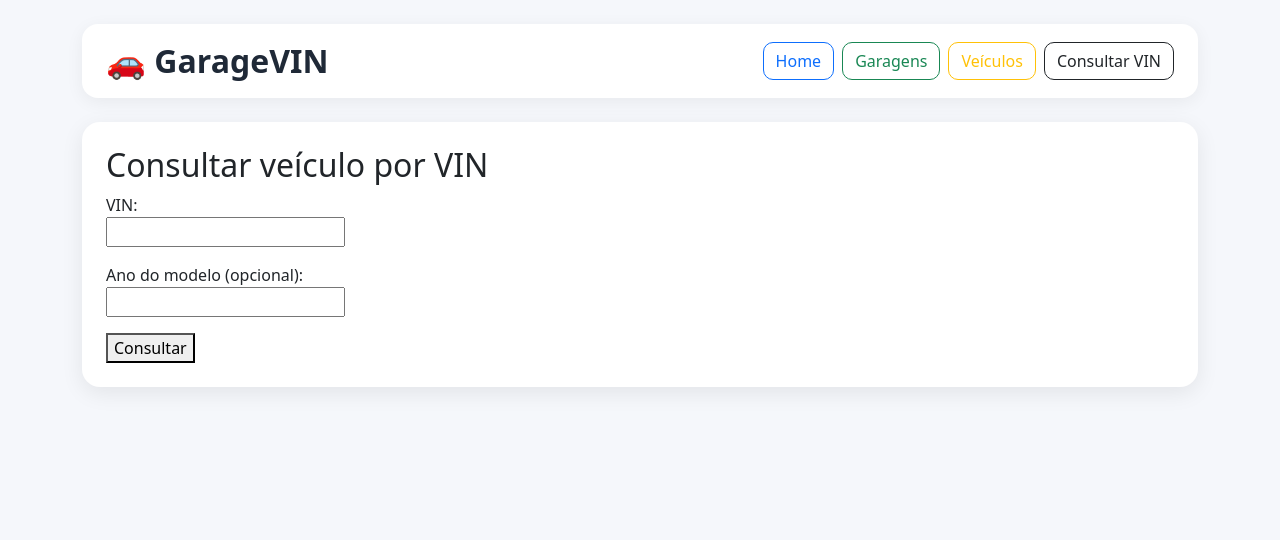
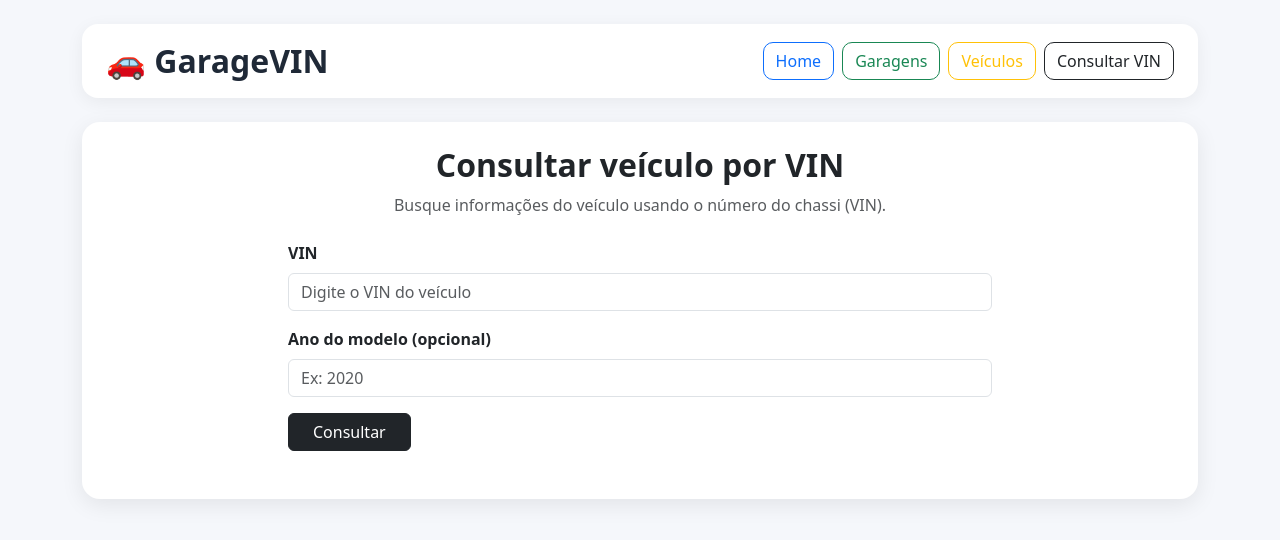
Before and after one commit to Gabrieldanttasx/wsBackend-Fabrica26.1, a Django app: page /consultar-vin/ in a window 1280 px wide. Shown: the top 540 px of the page. Run offline with Django 5.2, Linux system fonts and the light colour scheme.

Commit message:
style: melhora tela de consulta por VIN

```diff
--- a/garagem/templates/garagem/consulta_vin.html
+++ b/garagem/templates/garagem/consulta_vin.html
@@ -1,42 +1,81 @@
 {% extends 'garagem/base.html' %}
 
 {% block content %}
-<h2>Consultar veículo por VIN</h2>
+<div class="row justify-content-center">
+    <div class="col-lg-8">
+        <div class="text-center mb-4">
+            <h2 class="fw-bold">Consultar veículo por VIN</h2>
+            <p class="text-muted mb-0">
+                Busque informações do veículo usando o número do chassi (VIN).
+            </p>
+        </div>
 
-<form method="post">
+        <form method="post" class="mb-4">
             {% csrf_token %}
-    <p>
-        <label>VIN:</label><br>
-        <input type="text" name="vin">
-    </p>
 
-    <p>
-        <label>Ano do modelo (opcional):</label><br>
-        <input type="text" name="ano_modelo">
-    </p>
+            <div class="mb-3">
+                <label class="form-label fw-semibold">VIN</label>
+                <input
+                    type="text"
+                    name="vin"
+                    class="form-control"
+                    placeholder="Digite o VIN do veículo"
+                    value="{{ request.POST.vin|default:'' }}"
+                >
+            </div>
 
-    <button type="submit">Consultar</button>
+            <div class="mb-3">
+                <label class="form-label fw-semibold">Ano do modelo (opcional)</label>
+                <input
+                    type="text"
+                    name="ano_modelo"
+                    class="form-control"
+                    placeholder="Ex: 2020"
+                    value="{{ request.POST.ano_modelo|default:'' }}"
+                >
+            </div>
+
+            <button type="submit" class="btn btn-dark px-4">
+                Consultar
+            </button>
         </form>
 
         {% if erro %}
-    <p>{{ erro }}</p>
+            <div class="alert alert-danger">
+                {{ erro }}
+            </div>
         {% endif %}
 
         {% if resultado %}
-    <hr>
-    <h3>Resultado</h3>
-    <p><strong>Marca:</strong> {{ resultado.Make }}</p>
-    <p><strong>Modelo:</strong> {{ resultado.Model }}</p>
-    <p><strong>Ano:</strong> {{ resultado.ModelYear }}</p>
-    <p><strong>Fabricante:</strong> {{ resultado.Manufacturer }}</p>
-    <p><strong>Tipo de veículo:</strong> {{ resultado.VehicleType }}</p>
-    <p><strong>VIN consultado:</strong> {{ resultado.VIN }}</p>
+            <div class="card border-0 shadow-sm mt-4">
+                <div class="card-body">
+                    <h4 class="fw-bold mb-3">Resultado da consulta</h4>
 
-    <br>
+                    <div class="row g-3">
+                        <div class="col-md-6">
+                            <p class="mb-2"><strong>Marca:</strong> {{ resultado.Make }}</p>
+                            <p class="mb-2"><strong>Modelo:</strong> {{ resultado.Model }}</p>
+                            <p class="mb-2"><strong>Ano:</strong> {{ resultado.ModelYear }}</p>
+                        </div>
 
-    <a href="{% url 'criar_veiculo' %}?vin={{ resultado.VIN }}&marca={{ resultado.Make }}&modelo={{ resultado.Model }}&ano_modelo={{ resultado.ModelYear }}&fabricante={{ resultado.Manufacturer }}&tipo_veiculo={{ resultado.VehicleType }}">
+                        <div class="col-md-6">
+                            <p class="mb-2"><strong>Fabricante:</strong> {{ resultado.Manufacturer }}</p>
+                            <p class="mb-2"><strong>Tipo de veículo:</strong> {{ resultado.VehicleType }}</p>
+                            <p class="mb-2"><strong>VIN consultado:</strong> {{ resultado.VIN }}</p>
+                        </div>
+                    </div>
+
+                    <div class="mt-4">
+                        <a
+                            class="btn btn-success"
+                            href="{% url 'criar_veiculo' %}?vin={{ resultado.VIN }}&marca={{ resultado.Make }}&modelo={{ resultado.Model }}&ano_modelo={{ resultado.ModelYear }}&fabricante={{ resultado.Manufacturer }}&tipo_veiculo={{ resultado.VehicleType }}"
+                        >
                             🚗 Cadastrar este veículo
                         </a>
-
+                    </div>
+                </div>
+            </div>
         {% endif %}
+    </div>
+</div>
 {% endblock %}
```
Lines whose indentation alone changed are shown as unchanged.
